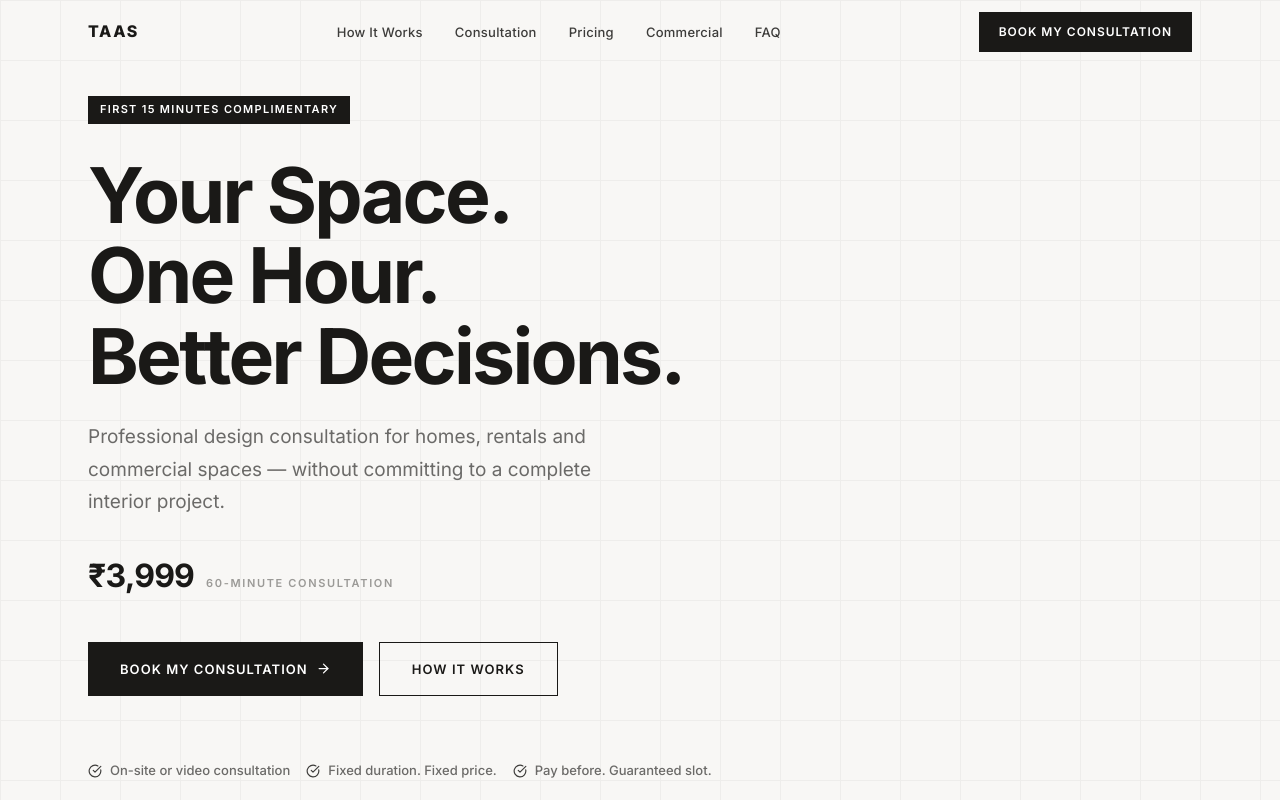
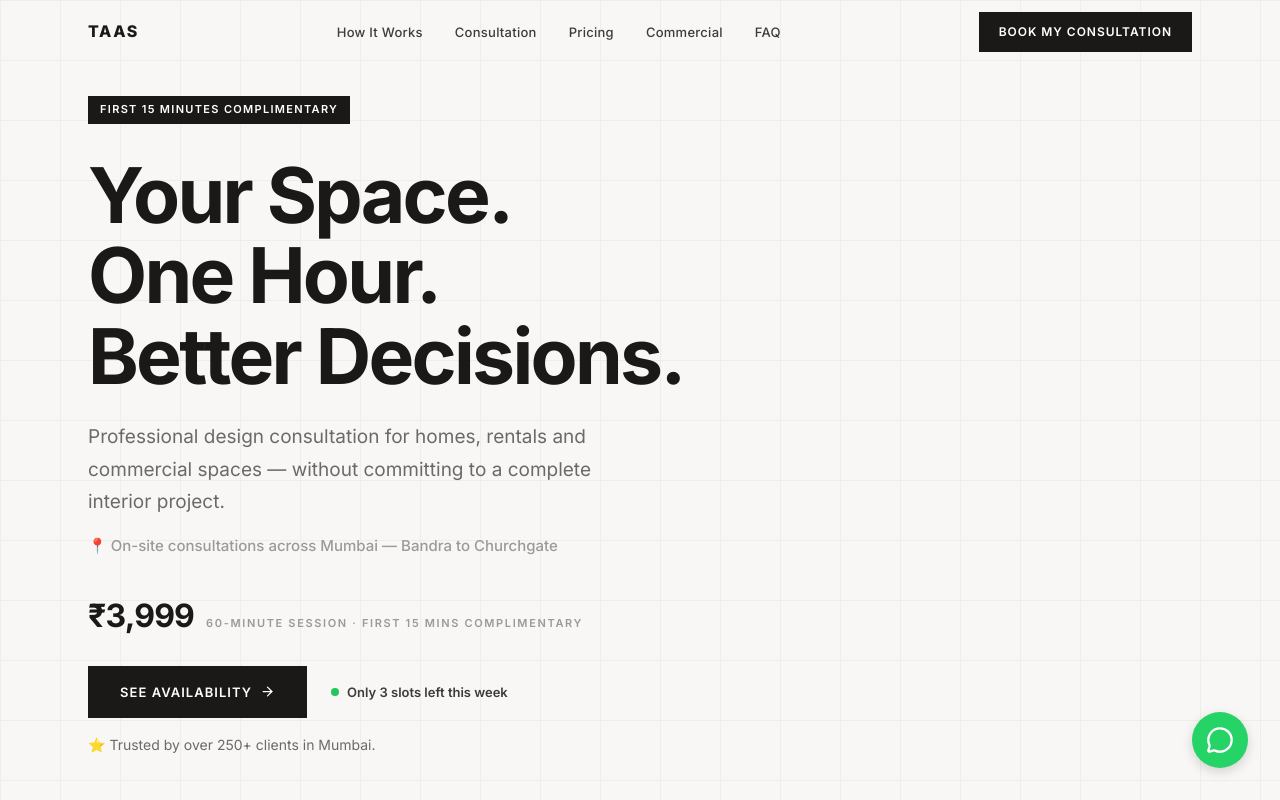
Before and after one commit to SHARV12456/TAAS, a Next.js app: page / in a window 1280 px wide. Shown: the top 800 px of the page. Built offline with nearby package versions, Linux system fonts and the light colour scheme.

Commit message:
feat: complete UX/UI audit implementation

```diff
--- a/src/app/layout.tsx
+++ b/src/app/layout.tsx
@@ -1,5 +1,6 @@
 import type { Metadata } from 'next';
 import './globals.css';
+import WhatsAppFAB from '@/components/WhatsAppFAB';
 
 export const metadata: Metadata = {
   title: 'TAAS | Professional Interior Design Consultation',
@@ -14,7 +15,10 @@ export default function RootLayout({ children }: { children: React.ReactNode })
         <link rel="preconnect" href="https://fonts.gstatic.com" crossOrigin="anonymous" />
         <link href="https://fonts.googleapis.com/css2?family=Inter:wght@300;400;500;600;700;800;900&display=swap" rel="stylesheet" />
       </head>
-      <body>{children}</body>
+      <body>
+        {children}
+        <WhatsAppFAB />
+      </body>
     </html>
   );
 }
--- a/src/app/page.tsx
+++ b/src/app/page.tsx
@@ -62,26 +62,35 @@ export default function Home() {
               Your Space.<br />One Hour.<br />Better Decisions.
             </h1>
 
-            <p style={{ fontSize: 'clamp(1rem, 1.5vw, 1.1875rem)', color: 'var(--color-charcoal-light)', maxWidth: '520px', lineHeight: 1.7, marginBottom: '2rem' }}>
+            <p style={{ fontSize: 'clamp(1rem, 1.5vw, 1.1875rem)', color: 'var(--color-charcoal-light)', maxWidth: '520px', lineHeight: 1.7, marginBottom: '1rem' }}>
               Professional design consultation for homes, rentals and commercial spaces — without committing to a complete interior project.
             </p>
 
+            <p style={{ fontSize: '0.9375rem', fontWeight: 500, color: 'var(--color-grey)', marginBottom: '2rem' }}>
+              📍 On-site consultations across Mumbai — Bandra to Churchgate
+            </p>
+
             {/* Price */}
-            <div style={{ display: 'flex', alignItems: 'baseline', gap: '0.75rem', marginBottom: '2.5rem' }}>
+            <div style={{ display: 'flex', alignItems: 'baseline', gap: '0.75rem', marginBottom: '1.5rem' }}>
               <span style={{ fontSize: '2rem', fontWeight: 700, letterSpacing: '-0.025em' }}>₹3,999</span>
-              <span className="label-caps" style={{ color: 'var(--color-grey)' }}>60-MINUTE CONSULTATION</span>
+              <span className="label-caps" style={{ color: 'var(--color-grey)' }}>60-MINUTE SESSION · FIRST 15 MINS COMPLIMENTARY</span>
             </div>
 
-            {/* CTAs */}
-            <div style={{ display: 'flex', gap: '1rem', flexWrap: 'wrap' }}>
+            {/* CTAs and Availability */}
+            <div style={{ display: 'flex', flexWrap: 'wrap', alignItems: 'center', gap: '1.5rem', marginBottom: '1rem' }}>
               <Link href="/book" className="btn btn-primary" style={{ padding: '1rem 2rem', fontSize: '0.8125rem' }}>
-                Book My Consultation
+                See Availability
                 <ArrowRight size={15} />
               </Link>
-              <Link href="/how-it-works" className="btn btn-secondary" style={{ padding: '1rem 2rem', fontSize: '0.8125rem' }}>
-                How It Works
-              </Link>
+              <div style={{ display: 'flex', alignItems: 'center', gap: '0.5rem' }}>
+                <span style={{ width: 8, height: 8, borderRadius: '50%', backgroundColor: '#22c55e', display: 'inline-block' }}></span>
+                <span style={{ fontSize: '0.8125rem', fontWeight: 600, color: 'var(--color-charcoal)' }}>Only 3 slots left this week</span>
+              </div>
             </div>
+
+            <p style={{ fontSize: '0.875rem', color: 'var(--color-charcoal-light)', marginBottom: '2.5rem' }}>
+              ⭐ Trusted by over 250+ clients in Mumbai.
+            </p>
           </div>
 
           {/* Hero feature cards */}
@@ -214,6 +223,34 @@ export default function Home() {
         </div>
       </section>
 
+      {/* ── TESTIMONIALS ── */}
+      <section className="section" style={{ background: 'var(--color-off-white)' }}>
+        <div className="container">
+          <div style={{ marginBottom: '3rem', textAlign: 'center' }}>
+            <p className="label-caps" style={{ color: 'var(--color-grey)', marginBottom: '1rem' }}>Client Stories</p>
+            <h2 className="heading-2">What our clients say.</h2>
+          </div>
+          <div style={{ display: 'grid', gridTemplateColumns: 'repeat(auto-fit, minmax(300px, 1fr))', gap: '2rem' }}>
+            {[
+              { quote: "TAAS saved us from making a ₹5 Lakh mistake with our living room layout. The 60-minute session was the best investment we made.", name: "Riya S.", loc: "Bandra West", stars: 5 },
+              { quote: "I just needed a professional set of eyes on my modular kitchen plans before sending them to the contractor. Got exactly the clarity I needed.", name: "Kunal M.", loc: "Andheri West", stars: 5 },
+              { quote: "We were confused about material finishes for our cafe. The designer solved our dilemma in 30 minutes and suggested better alternatives.", name: "The Daily Brew", loc: "Colaba", stars: 5 }
+            ].map((t, i) => (
+              <div key={i} style={{ padding: '2rem', background: 'var(--color-white)', border: '1px solid var(--color-light-grey)' }}>
+                <div style={{ display: 'flex', gap: '0.25rem', color: '#fbbf24', marginBottom: '1rem' }}>
+                  {'★'.repeat(t.stars)}
+                </div>
+                <p style={{ fontSize: '1rem', color: 'var(--color-charcoal)', lineHeight: 1.6, fontStyle: 'italic', marginBottom: '1.5rem' }}>"{t.quote}"</p>
+                <div>
+                  <p style={{ fontWeight: 700, fontSize: '0.875rem' }}>{t.name}</p>
+                  <p style={{ fontSize: '0.75rem', color: 'var(--color-grey)' }}>{t.loc}</p>
+                </div>
+              </div>
+            ))}
+          </div>
+        </div>
+      </section>
+
       {/* ── CONSULTATION TIMELINE ── */}
       <section className="section" style={{ background: 'var(--color-white)' }}>
         <div className="container">
@@ -255,9 +292,9 @@ export default function Home() {
           </div>
           <div style={{ display: 'grid', gridTemplateColumns: 'repeat(auto-fit, minmax(260px, 1fr))', gap: '1.5rem' }}>
             {[
-              { name: 'Quick Consultation', duration: '30 Minutes', price: '₹1,999', desc: 'For focused design questions and quick decisions.', cta: 'Book 30 Minutes', featured: false },
-              { name: 'TAAS', duration: '60 Minutes', price: '₹3,999', badge: 'MOST POPULAR', desc: 'First 15 minutes complimentary. For detailed design consultation.', cta: 'Book 60 Minutes', featured: true },
-              { name: 'Deep Dive', duration: '90 Minutes', price: '₹5,999', desc: 'For larger spaces or multiple design concerns.', cta: 'Book 90 Minutes', featured: false },
+              { name: 'Quick Consultation', duration: '30 Minutes', price: '₹1,999', desc: 'For focused design questions and quick decisions.', cta: 'Reserve 30 Minutes', featured: false, bullets: ['1 specific room or problem', 'Quick material feedback', 'Layout sanity check'] },
+              { name: 'TAAS', duration: '60 Minutes', price: '₹3,999', badge: 'MOST POPULAR', desc: 'First 15 minutes complimentary. For detailed design consultation.', cta: 'Check Availability', featured: true, bullets: ['Up to 3 rooms/spaces', 'Detailed layout planning', 'Storage & lighting strategy'] },
+              { name: 'Deep Dive', duration: '90 Minutes', price: '₹5,999', desc: 'For larger spaces or multiple design concerns.', cta: 'Book 90 Minutes', featured: false, bullets: ['Full home walkthrough', 'Complete material palette', 'Contractor briefing prep'] },
             ].map((plan) => (
               <div
                 key={plan.name}
@@ -269,6 +306,7 @@ export default function Home() {
                   display: 'flex',
                   flexDirection: 'column',
                   gap: '1.25rem',
+                  height: '100%',
                 }}
               >
                 {plan.badge && (
@@ -283,7 +321,17 @@ export default function Home() {
                 <div>
                   <p style={{ fontSize: '2.25rem', fontWeight: 800, letterSpacing: '-0.03em', lineHeight: 1 }}>{plan.price}</p>
                 </div>
-                <p style={{ fontSize: '0.875rem', opacity: 0.65, lineHeight: 1.65, flex: 1 }}>{plan.desc}</p>
+                <p style={{ fontSize: '0.875rem', opacity: 0.65, lineHeight: 1.65 }}>{plan.desc}</p>
+
+                <ul style={{ margin: '1rem 0', flex: 1, display: 'flex', flexDirection: 'column', gap: '0.75rem' }}>
+                  {plan.bullets.map((b, i) => (
+                    <li key={i} style={{ display: 'flex', gap: '0.5rem', alignItems: 'flex-start', fontSize: '0.8125rem', opacity: 0.8 }}>
+                      <CheckCircle size={14} style={{ flexShrink: 0, marginTop: '2px', color: plan.featured ? 'var(--color-white)' : 'var(--color-near-black)' }} />
+                      <span>{b}</span>
+                    </li>
+                  ))}
+                </ul>
+
                 <Link
                   href="/book"
                   style={{
@@ -297,6 +345,7 @@ export default function Home() {
                     textDecoration: 'none',
                     background: plan.featured ? 'var(--color-white)' : 'var(--color-near-black)',
                     color: plan.featured ? 'var(--color-near-black)' : 'var(--color-white)',
+                    marginTop: 'auto'
                   }}
                 >
                   {plan.cta}
@@ -315,6 +364,45 @@ export default function Home() {
             <Link href="/commercial" className="btn btn-secondary" style={{ padding: '0.875rem 1.75rem', fontSize: '0.75rem' }}>
               Enquire for Commercial
             </Link>
+          </div>
+
+          <div style={{ marginTop: '1.5rem', textAlign: 'center' }}>
+            <p style={{ fontSize: '0.8125rem', color: 'var(--color-charcoal-light)' }}>
+              Full refund available up to 24 hours before your slot. <Link href="/cancellation-policy" style={{ color: 'var(--color-charcoal)', fontWeight: 600 }}>Read Cancellation Policy.</Link>
+            </p>
+          </div>
+        </div>
+      </section>
+
+      {/* ── DESIGNER PROFILE & GALLERY ── */}
+      <section className="section" style={{ background: 'var(--color-white)' }}>
+        <div className="container">
+          <div style={{ display: 'grid', gridTemplateColumns: 'repeat(auto-fit, minmax(300px, 1fr))', gap: '4rem', alignItems: 'center' }}>
+            <div>
+              <p className="label-caps" style={{ color: 'var(--color-grey)', marginBottom: '1rem' }}>The Expert</p>
+              <h2 className="heading-2" style={{ marginBottom: '1.5rem' }}>Meet your designer.</h2>
+              <p style={{ fontSize: '1.0625rem', color: 'var(--color-charcoal)', fontWeight: 500, marginBottom: '0.5rem' }}>Aisha Sharma, Principal Architect</p>
+              <p style={{ fontSize: '0.9375rem', color: 'var(--color-charcoal-light)', lineHeight: 1.7, marginBottom: '1.5rem' }}>
+                With over 12 years of experience designing premium residential and commercial spaces across Mumbai, Aisha brings practical, contractor-ready advice to every consultation.
+              </p>
+              <ul style={{ display: 'flex', flexDirection: 'column', gap: '0.5rem', marginBottom: '2rem' }}>
+                <li style={{ fontSize: '0.875rem', color: 'var(--color-charcoal-light)', display: 'flex', gap: '0.5rem' }}><CheckCircle size={14} color="var(--color-grey)"/> 150+ Projects Completed</li>
+                <li style={{ fontSize: '0.875rem', color: 'var(--color-charcoal-light)', display: 'flex', gap: '0.5rem' }}><CheckCircle size={14} color="var(--color-grey)"/> B.Arch, Sir J.J. College of Architecture</li>
+              </ul>
+            </div>
+            <div style={{ display: 'grid', gridTemplateColumns: '1fr 1fr', gap: '1rem' }}>
+              <div style={{ aspectRatio: '4/5', background: 'var(--color-light-grey)', borderRadius: '4px', overflow: 'hidden' }}>
+                <div style={{ width: '100%', height: '100%', background: 'linear-gradient(45deg, #e5e5e5, #f5f5f5)' }} />
+              </div>
+              <div style={{ display: 'flex', flexDirection: 'column', gap: '1rem' }}>
+                <div style={{ aspectRatio: '1', background: 'var(--color-light-grey)', borderRadius: '4px', overflow: 'hidden' }}>
+                  <div style={{ width: '100%', height: '100%', background: 'linear-gradient(45deg, #e5e5e5, #f5f5f5)' }} />
+                </div>
+                <div style={{ aspectRatio: '1', background: 'var(--color-light-grey)', borderRadius: '4px', overflow: 'hidden' }}>
+                  <div style={{ width: '100%', height: '100%', background: 'linear-gradient(45deg, #e5e5e5, #f5f5f5)' }} />
+                </div>
+              </div>
+            </div>
           </div>
         </div>
       </section>
@@ -341,18 +429,15 @@ export default function Home() {
       {/* ── FINAL CTA ── */}
       <section style={{ background: 'var(--color-near-black)', color: 'var(--color-white)', padding: '6rem 0' }}>
         <div className="container" style={{ textAlign: 'center' }}>
-          <p className="label-caps" style={{ color: 'rgba(255,255,255,0.4)', marginBottom: '1.5rem' }}>Get Started</p>
+          <p className="label-caps" style={{ color: 'rgba(255,255,255,0.4)', marginBottom: '1.5rem' }}>Take the next step</p>
           <h2 className="heading-1" style={{ marginBottom: '1rem', color: 'var(--color-white)' }}>
-            Don't guess your design.
+            Stop overthinking your layout.
           </h2>
-          <p style={{ fontSize: '1.0625rem', color: 'rgba(255,255,255,0.55)', marginBottom: '0.75rem' }}>
-            Get professional advice before you spend.
-          </p>
-          <p style={{ fontSize: '0.8125rem', color: 'rgba(255,255,255,0.35)', letterSpacing: '0.08em', marginBottom: '2.5rem' }}>
-            60 MINUTES · ₹3,999 · FIRST 15 MINUTES COMPLIMENTARY
+          <p style={{ fontSize: '1.0625rem', color: 'rgba(255,255,255,0.55)', maxWidth: '500px', margin: '0 auto 2.5rem', lineHeight: 1.6 }}>
+            A single 60-minute session can save you weeks of stress and thousands in contractor mistakes. Let's solve your design problems today.
           </p>
           <Link href="/book" style={{ display: 'inline-flex', alignItems: 'center', gap: '0.5rem', background: 'var(--color-white)', color: 'var(--color-black)', padding: '1rem 2.5rem', fontSize: '0.8125rem', fontWeight: 700, letterSpacing: '0.1em', textTransform: 'uppercase', textDecoration: 'none' }}>
-            Book My Consultation <ArrowRight size={14} />
+            Check Available Slots <ArrowRight size={14} />
           </Link>
         </div>
       </section>
--- a/src/components/Navbar.tsx
+++ b/src/components/Navbar.tsx
@@ -100,6 +100,7 @@ export default function Navbar() {
 
       {/* Mobile Menu */}
       <div
+        className="md:hidden"
         style={{
           position: 'fixed',
           top: 0,
--- /dev/null
+++ b/src/components/WhatsAppFAB.tsx
@@ -0,0 +1,33 @@
+'use client';
+import { MessageCircle } from 'lucide-react';
+
+export default function WhatsAppFAB() {
+  return (
+    <a
+      href="https://wa.me/919876543210"
+      target="_blank"
+      rel="noopener noreferrer"
+      aria-label="Chat on WhatsApp"
+      style={{
+        position: 'fixed',
+        bottom: '2rem',
+        right: '2rem',
+        width: '56px',
+        height: '56px',
+        backgroundColor: '#25D366',
+        color: '#ffffff',
+        borderRadius: '50%',
+        display: 'flex',
+        alignItems: 'center',
+        justifyContent: 'center',
+        boxShadow: '0 4px 12px rgba(0,0,0,0.15)',
+        zIndex: 99,
+        transition: 'transform 0.2s',
+      }}
+      onMouseEnter={(e) => (e.currentTarget.style.transform = 'scale(1.05)')}
+      onMouseLeave={(e) => (e.currentTarget.style.transform = 'scale(1)')}
+    >
+      <MessageCircle size={28} />
+    </a>
+  );
+}
```
Also changed, not shown: src/components/Footer.tsx (+11 -2 lines).
